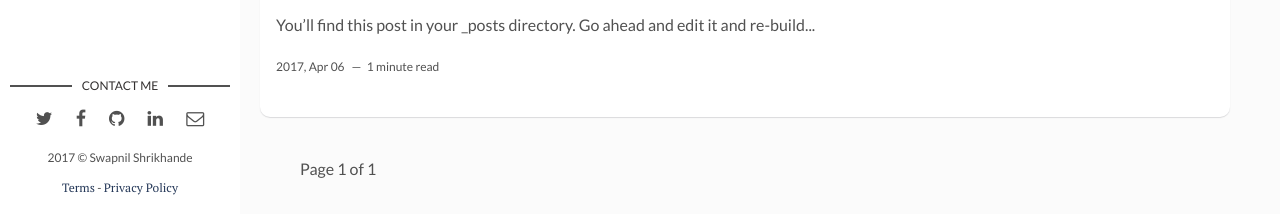
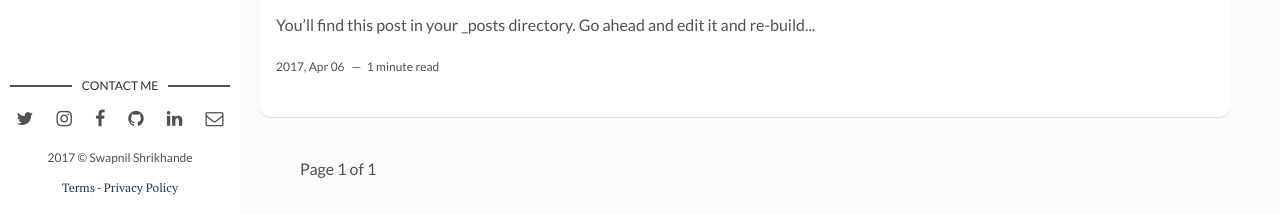
Before and after one commit to swapnilshrikhande/swapnilshrikhande.github.io.bkp, a Jekyll site: the page built from index.html, in a window 1280 px wide and 1296 px high. Shown: the part 1079-1293 px from the top of the window. Built offline with Jekyll 4.4.1, drawn with Linux system fonts in a browser that asks for light colours; the list of posts is cut into pages by our own code.

Commit message:
Add instagram link

```diff
--- a/_config.yml
+++ b/_config.yml
@@ -16,6 +16,7 @@ facebook: shrikhande.swapnil # add your Facebook handle
 github: swapnilshrikhande # add your Github handle
 linkedin: swapnilshrikhande # add your Linkedin handle
 email: swapnilshrikhande.in@gmail.com # add your Email address
+instagram: shrikhande.swapnil
 
 # Disqus
 discus-identifier: swapnilshrikhande # add your discus identifier
--- a/_layouts/main.html
+++ b/_layouts/main.html
@@ -35,6 +35,16 @@ layout: default
         {% else %}
           <li><a href="https://twitter.com/artemsheludko_" target="_blank"><i class="fa fa-twitter" aria-hidden="true"></i></a></li>
         {% endif %}
+
+
+	{% if site.instagram %}
+	<li>
+	    <a href="https://instagram.com/{{ site.instagram }}" target="_blank">
+		<i class="fa fa-instagram" aria-hidden="true"></i>
+	    </a>
+	</li>
+	{% endif %}
+
         {% if site.facebook %}
           <li><a href="https://facebook.com/{{ site.facebook }}" target="_blank"><i class="fa fa-facebook" aria-hidden="true"></i></a></li>
         {% else %}
```
